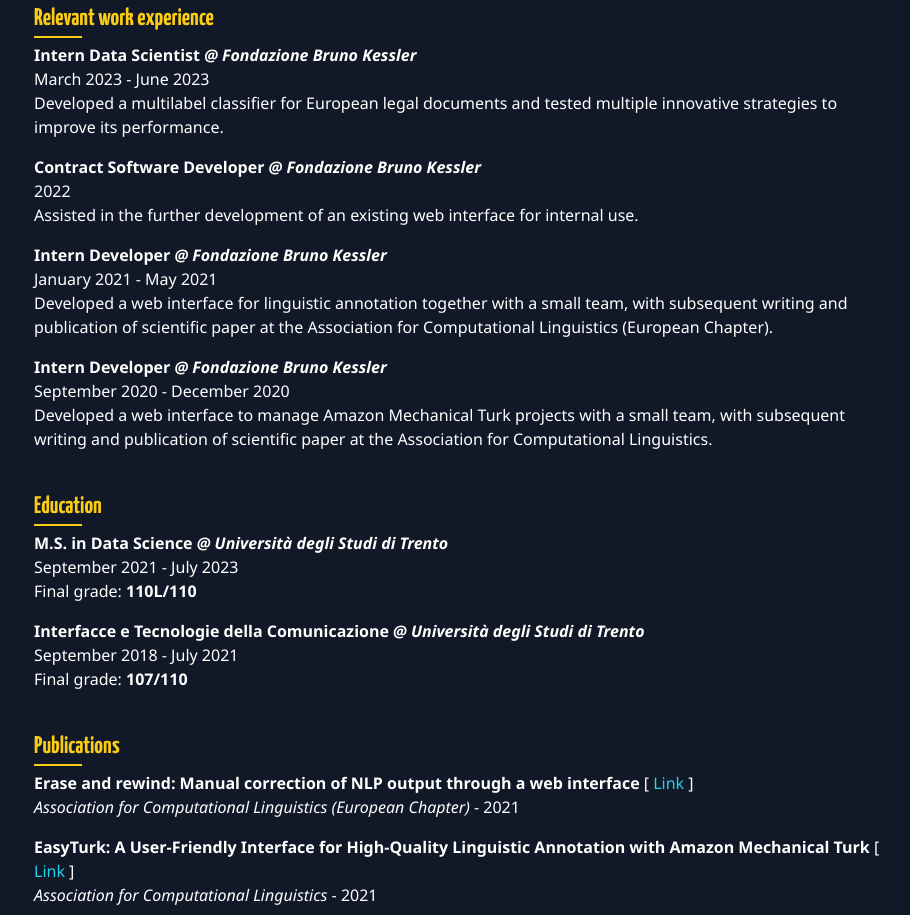
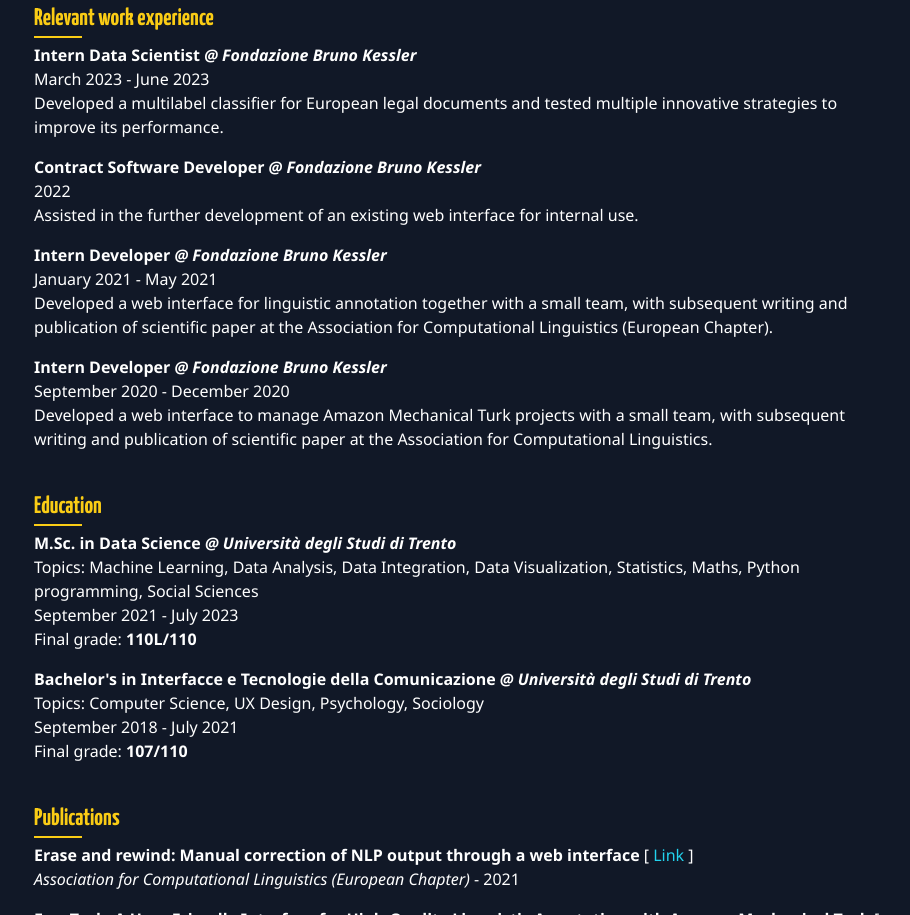
Before and after one commit to bocchilorenzo/bocchilorenzo.github.io, a website built with Vite: page index.html in a window 1280 px wide. Shown: the part 269-1184 px from the top of the page, without its empty margins (174-1084 px from the left). Built offline with nearby package versions, Linux system fonts and the light colour scheme.

Commit message:
Update index.html

```diff
--- a/index.html
+++ b/index.html
@@ -272,17 +272,19 @@
         <div class="flex flex-col py-2 gap-y-4">
           <div>
             <h4 class="font-bold">
-              M.S. in Data Science
+              M.Sc. in Data Science
               <i>@ Università degli Studi di Trento</i>
             </h4>
+            <p>Topics: Machine Learning, Data Analysis, Data Integration, Data Visualization, Statistics, Maths, Python programming, Social Sciences</p>
             <p>September 2021 - July 2023</p>
             <p>Final grade: <b>110L/110</b></p>
           </div>
           <div>
             <h4 class="font-bold">
-              Interfacce e Tecnologie della Comunicazione
+              Bachelor's in Interfacce e Tecnologie della Comunicazione
               <i>@ Università degli Studi di Trento</i>
             </h4>
+            <p>Topics: Computer Science, UX Design, Psychology, Sociology</p>
             <p>September 2018 - July 2021</p>
             <p>Final grade: <b>107/110</b></p>
           </div>
```
